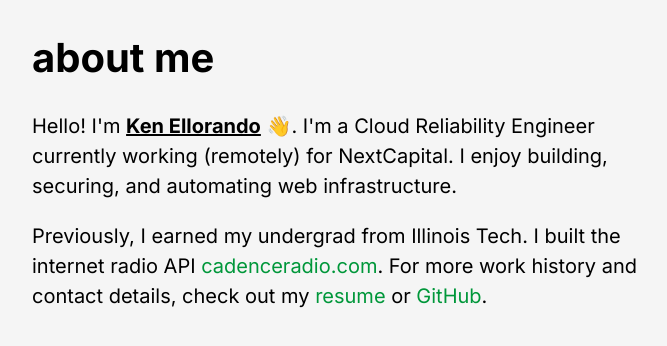
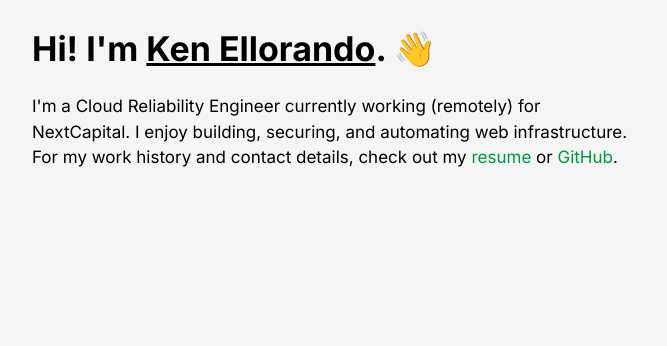
Before and after one commit to kenellorando/kenellorando.com, a plain HTML site: page site/index.html in a window 1280 px wide. Shown: the part 248-594 px from the top of the page, without its empty margins (303-970 px from the left). Drawn offline with Linux system fonts and the light colour scheme.

Commit message:
Update page

```diff
--- a/site/base.css
+++ b/site/base.css
@@ -43,7 +43,7 @@
 }
 
 footer {
-    font-size: 11px;
+    font-size: 14px;
     line-height: 100%;
 }
 
@@ -56,7 +56,7 @@
 
 @media (min-width: 600px) {
     html {
-        font-size: 20px;
+        font-size: 17px;
         line-height: 150%;
     }
     body {
--- a/site/index.html
+++ b/site/index.html
@@ -9,8 +9,7 @@
 </head>
 <body>
     <img id="profile" src="https://i.imgur.com/qOtaG2Z.jpg">
-    <h1>about me</h1>
-    <p>Hello! I'm <b><u>Ken Ellorando</u></b> 👋. I'm a Cloud Reliability Engineer currently working (remotely) for NextCapital. I enjoy building, securing, and automating web infrastructure.</p>
-    <p>Previously, I earned my undergrad from Illinois Tech. I built the internet radio API <a href="https://cadenceradio.com">cadenceradio.com</a>. For more work history and contact details, check out my <a target="_blank" href="https://drive.google.com/file/d/11wnAh-qNh7u3GuzTCMVhtKQFGN1bRTen/view?usp=sharing">resume</a> or <a href="https://github.com/kenellorando">GitHub</a>.</p>
+    <h1>Hi! I'm <b><u>Ken Ellorando</u></b>. 👋</h1>
+    <p>I'm a Cloud Reliability Engineer currently working (remotely) for NextCapital. I enjoy building, securing, and automating web infrastructure. For my work history and contact details, check out my <a target="_blank" href="https://drive.google.com/file/d/11wnAh-qNh7u3GuzTCMVhtKQFGN1bRTen/view?usp=sharing">resume</a> or <a href="https://github.com/kenellorando">GitHub</a>.</p>
 </body>
 </html>
```
Also changed, not shown: site/favicon.ico (added).
